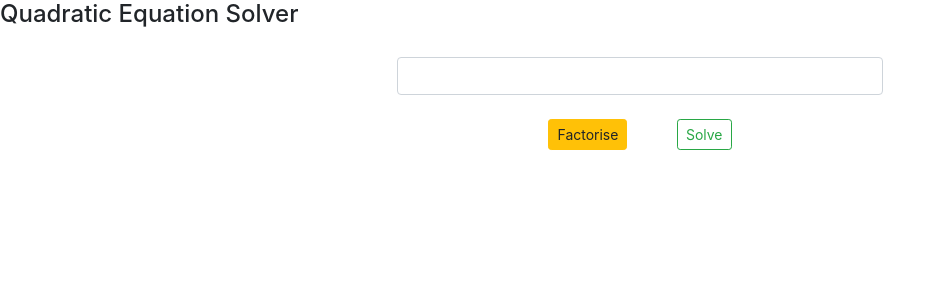
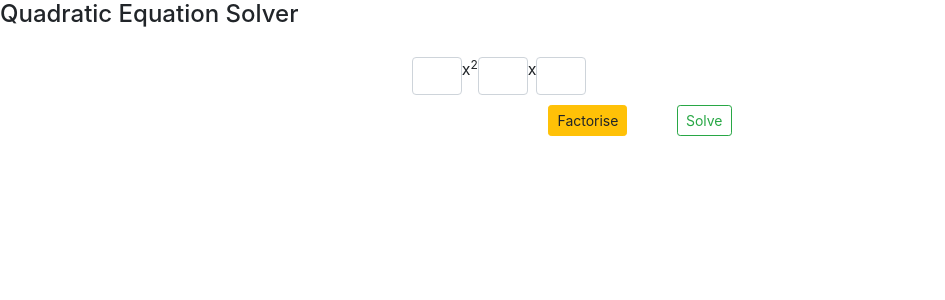
Before and after one commit to PSReyat/Swiss-Maths, an Angular app: page / in a window 1280 px wide. Shown: the top 300 px of the page, without its empty margins (0-945 px from the left). Built offline with nearby package versions, Linux system fonts and the light colour scheme.

Commit message:
changes to code

```diff
--- a/src/app/Component/quadratic/quadratic.component.css
+++ b/src/app/Component/quadratic/quadratic.component.css
@@ -0,0 +1,4 @@
+.inputs, input, p{
+    float: left;
+    text-align: center;
+}
--- a/src/app/Component/quadratic/quadratic.component.html
+++ b/src/app/Component/quadratic/quadratic.component.html
@@ -12,24 +12,40 @@
 
     <div class = "card-body" align = "center">
         <div class = "col-5">
-            <form>
-                <input class = "form-control" required><br>
-                <button class = "btn btn-warning btn-sm">Factorise</button>
+            <div id = "inputs" class = "container">
+                <input id = "a" class = "form-control" style = "width: 50px">
                 &nbsp;
                 &nbsp;
                 &nbsp;
+                <p>x<sup>2</sup></p>
                 &nbsp;
                 &nbsp;
-                <button class = "btn btn-outline-success btn-sm" (click) = "discriminant(1, 2, 1)">Solve</button>
-            </form>
+                &nbsp;
+                <input id = "b" class = "form-control" style = "width: 50px">
+                &nbsp;
+                &nbsp;
+                &nbsp;
+                <p>x</p>
+                &nbsp;
+                &nbsp;
+                &nbsp;
+                <input id = "c" class = "form-control" style = "width: 50px">
+            </div><br>
+            <button class = "btn btn-warning btn-sm">Factorise</button>
+            &nbsp;
+            &nbsp;
+            &nbsp;
+            &nbsp;
+            &nbsp;
+            <button class = "btn btn-outline-success btn-sm" (click) = "discriminant(1, 2, 1)">Solve</button>
         </div>
 
         <div id = "answer_factorised" class = "col-5">
-            <p></p>
+
         </div>
 
         <div id = "answer_solved" class = "col-5">
-
+            {{disc}}
         </div>
 
     </div>
--- a/src/app/Component/quadratic/quadratic.component.ts
+++ b/src/app/Component/quadratic/quadratic.component.ts
@@ -1,5 +1,5 @@
 import { Polynomial } from './../../Model/polynomial';
-import { Component, OnInit } from '@angular/core';
+import { Component, OnInit, Input } from '@angular/core';
 
 @Component({
   selector: 'app-quadratic',
@@ -8,6 +8,11 @@ import { Component, OnInit } from '@angular/core';
 })
 export class QuadraticComponent implements OnInit {
 
+  disc: number | string;
+  a: number;
+  b: number;
+  c: number;
+
   constructor() { }
 
   ngOnInit(): void {
@@ -15,17 +20,17 @@ export class QuadraticComponent implements OnInit {
   }
 
   discriminant(a: number, b: number, c: number): any{
-    a = 1;
+    a = 3;
     b = 2;
     c = 1;
 
-    let discriminant: number = Math.pow(b, 2) - (4 * a * c);
-    console.log(discriminant);
+    this.disc = Math.pow(b, 2) - (4 * a * c);
 
-    if(discriminant < 0){
-      return "error";
+    if(this.disc < 0){
+      this.disc = "error"
+      return this.disc;
     }else{
-      return discriminant;
+      return this.disc;
     }
   }
 
```
Also changed, not shown: src/app/Model/polynomial.ts (+6 -5 lines).
